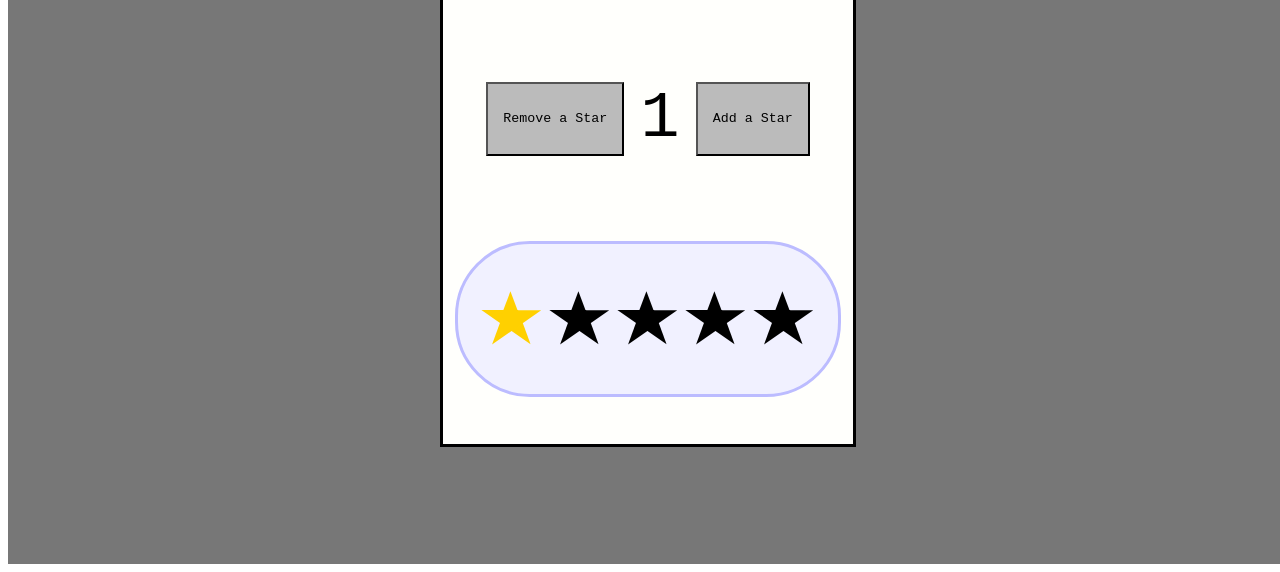
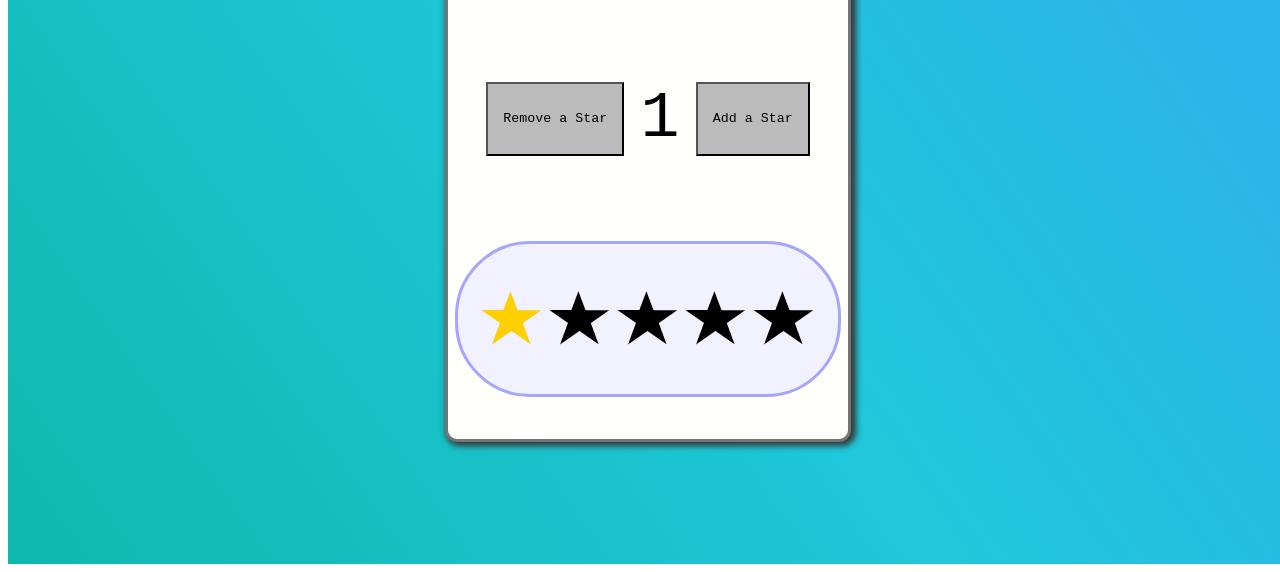
Before and after one commit to mitchg1983/star-project, a plain HTML site: page index.html in a window 1280 px wide. Shown: the part 244-816 px from the top of the page. Drawn offline with Linux system fonts and the light colour scheme.

Commit message:
Add background and fix interface colors.

```diff
--- a/css/style.css
+++ b/css/style.css
@@ -4,20 +4,22 @@
   display: flex;
   justify-content: center;
   align-items: center;
-  background-color: rgb(119, 119, 119);
   font-family: monospace;
+    background: linear-gradient(55deg, #0fb8ad 0%, #1fc8db 51%, #2cb5e8 85%);
 }
 
 .app-border {
   height: 550px;
   width: 400px;
-  border: solid black 3px;
-  padding: 5px;
+  border: solid rgb(117, 117, 117) 3px;
+  border-radius: 12px;
+  /* padding: 5px; */
   display: flex;
   flex-direction: column;
   justify-content: space-around;
   align-items: center;
   background-color: rgb(255, 255, 252);
+  box-shadow: 3px 2px 6px 2px rgb(54, 54, 54);
 }
 
 .navbar {
@@ -51,7 +53,7 @@
   align-items: center;
   padding: 20px;
   border-radius: 75px;
-  border: 3px solid rgb(188, 188, 255);
+  border: 3px solid rgb(165, 165, 255);
 }
 
 .glow {
```
